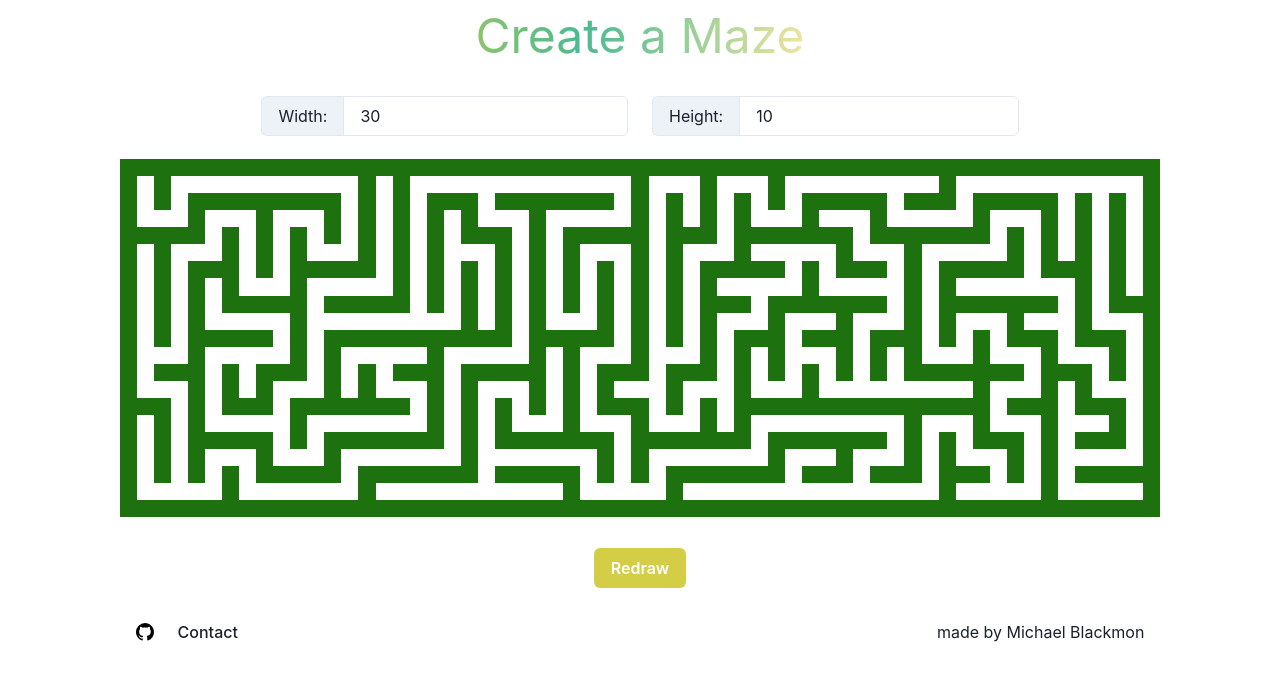
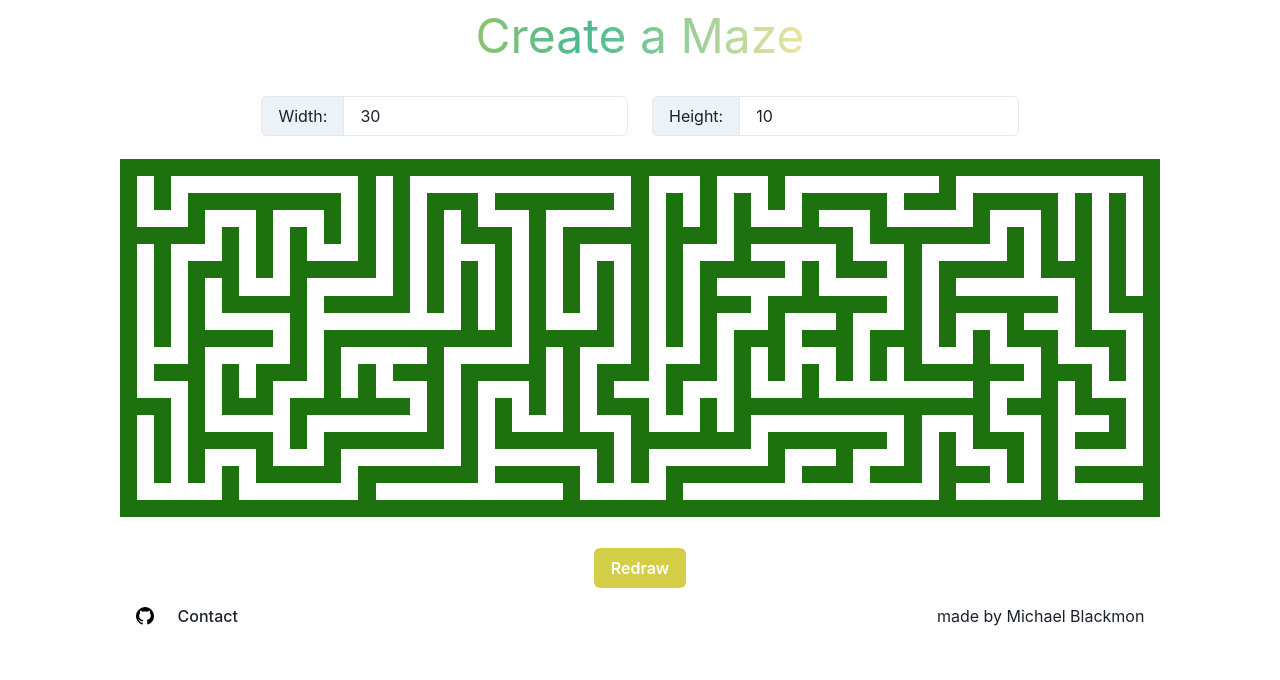
Before and after one commit to mister-r-a-y/Maze-Maker, a React (Vite) app: page / in a window 1280 px wide. Shown: the top 680 px of the page. Built offline with nearby package versions, Linux system fonts and the light colour scheme.

Commit message:
Change footer spacing to fit window

```diff
--- a/src/Components/Footer.tsx
+++ b/src/Components/Footer.tsx
@@ -13,7 +13,7 @@ export default function Footer() {
       <Container
         as={Stack}
         maxW={"6x1"}
-        py={4}
+        py={0}
         direction={{ base: "column", md: "row" }}
         spacing={4}
         justify={{ base: "center", md: "space-between" }}
```
